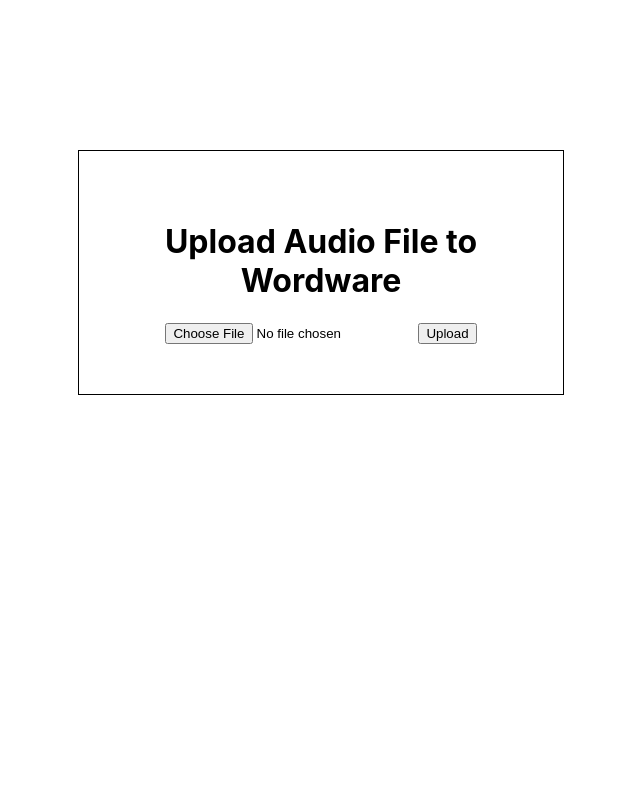
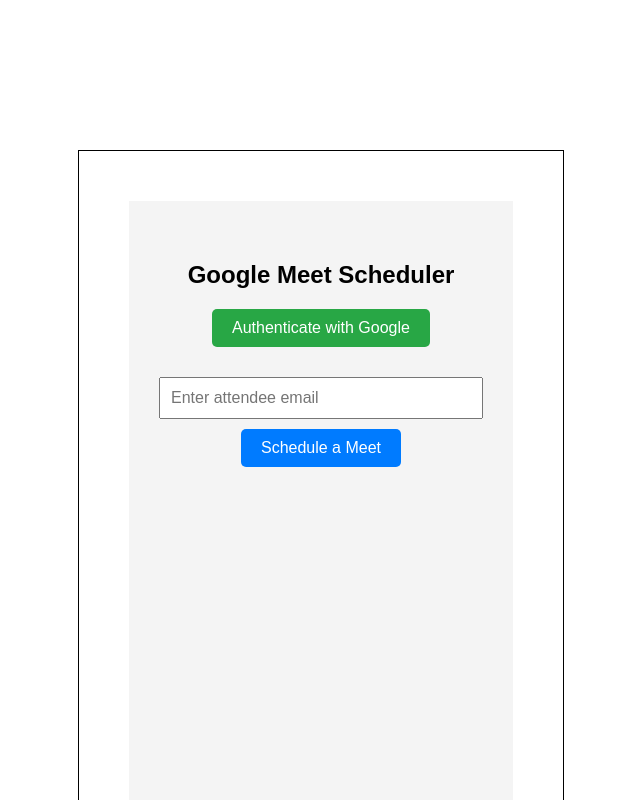
Before and after one commit to astik0398/gmail_ai_agent, a React (Create React App) app: page / in a window 1280 px wide. Shown: the top 800 px of the page, without its empty margins (319-959 px from the left). Built offline with nearby package versions, Linux system fonts and the light colour scheme.

Commit message:
more dynamic due time

```diff
--- a/package.json
+++ b/package.json
@@ -6,6 +6,7 @@
     "@supabase/supabase-js": "^2.49.1",
     "axios": "^1.7.9",
     "cra-template": "1.2.0",
+    "open": "^10.1.0",
     "react": "^19.0.0",
     "react-dom": "^19.0.0",
     "react-scripts": "5.0.1",
--- a/src/App.js
+++ b/src/App.js
@@ -2,12 +2,14 @@
 import './App.css';
 import ChatBot from './ChatBot';
 import Transcribe from './Transcribe';
+import ScheduleMeet from './ScheduleMeet';
 
 function App() {
   return (
     <div style={{border:'1px solid black', margin:'auto', marginTop:'150px', padding:'50px'}} className="App">
       {/* <ChatBot/> */}
-      <Transcribe/>
+      {/* <Transcribe/> */}
+      <ScheduleMeet/>
     </div>
   );
 }
--- /dev/null
+++ b/src/ScheduleMeet.jsx
@@ -0,0 +1,163 @@
+import React, { useState } from "react";
+
+function App() {
+  const [email, setEmail] = useState("");
+  const [meetLink, setMeetLink] = useState("");
+  const [error, setError] = useState("");
+
+  const handleAuth = () => {
+    window.location.href = "http://localhost:8000/auth";
+  };
+
+  const scheduleMeeting = async () => {
+    setMeetLink("");
+    setError("");
+
+    if (!email) {
+      setError("Please enter an email address.");
+      return;
+    }
+
+    try {
+      const response = await fetch("http://localhost:8000/schedule-meet", {
+        method: "POST",
+        headers: {
+          "Content-Type": "application/json",
+        },
+        body: JSON.stringify({ email }),
+      });
+
+      const data = await response.json();
+
+      if (data.meetLink) {
+        setMeetLink(data.meetLink);
+      } else {
+        setError(data.error || "Something went wrong.");
+      }
+    } catch (err) {
+      setError("Error scheduling meeting.");
+    }
+  };
+
+  return (
+    <div style={styles.container}>
+      <h2>Google Meet Scheduler</h2>
+
+      <button style={styles.authButton} onClick={handleAuth}>
+        Authenticate with Google
+      </button>
+
+      <input
+        type="email"
+        placeholder="Enter attendee email"
+        value={email}
+        onChange={(e) => setEmail(e.target.value)}
+        style={styles.input}
+      />
+
+      <button style={styles.scheduleButton} onClick={scheduleMeeting}>
+        Schedule a Meet
+      </button>
+
+      {meetLink && (
+  <div style={styles.card}>
+    <h3 style={styles.cardTitle}>Meeting Scheduled ✅</h3>
+    <p><strong>Title:</strong> Scheduled Meeting</p>
+    <p><strong>Description:</strong> This is an auto-scheduled Google Meet.</p>
+    <p><strong>Time:</strong> 1 hour from now (1-hour duration)</p>
+    <button
+      style={styles.joinButton}
+      onClick={() => window.open(meetLink, "_blank")}
+    >
+      Join Meet
+    </button>
+  </div>
+)}
+
+
+      {error && <p style={styles.error}>Error: {error}</p>}
+    </div>
+  );
+}
+
+const styles = {
+  joinButton: {
+    marginTop: 15,
+    padding: "10px 20px",
+    backgroundColor: "#0F9D58", // Google Meet green
+    color: "white",
+    fontSize: 16,
+    border: "none",
+    borderRadius: 8,
+    cursor: "pointer",
+    transition: "background-color 0.2s ease-in-out",
+  },
+  joinButtonHover: {
+    backgroundColor: "#0c7c43",
+  },
+
+  container: {
+    fontFamily: "sans-serif",
+    display: "flex",
+    flexDirection: "column",
+    alignItems: "center",
+    padding: 40,
+    backgroundColor: "#f4f4f4",
+    minHeight: "100vh",
+  },
+  input: {
+    padding: 10,
+    fontSize: 16,
+    margin: 10,
+    width: 300,
+  },
+  authButton: {
+    padding: "10px 20px",
+    fontSize: 16,
+    backgroundColor: "#28a745",
+    color: "#fff",
+    border: "none",
+    borderRadius: 5,
+    marginBottom: 20,
+    cursor: "pointer",
+  },
+  scheduleButton: {
+    padding: "10px 20px",
+    fontSize: 16,
+    backgroundColor: "#007bff",
+    color: "#fff",
+    border: "none",
+    borderRadius: 5,
+    cursor: "pointer",
+  },
+  success: {
+    marginTop: 20,
+    color: "green",
+  },
+  error: {
+    marginTop: 20,
+    color: "red",
+  },
+  card: {
+    marginTop: 30,
+    padding: 20,
+    borderRadius: 12,
+    backgroundColor: "#ffffff",
+    boxShadow: "0 4px 12px rgba(0, 0, 0, 0.1)",
+    width: "90%",
+    maxWidth: 500,
+    textAlign: "left",
+    color: "#333",
+    lineHeight: 1.6,
+  },
+
+  cardTitle: {
+    marginBottom: 10,
+    fontSize: "1.2rem",
+    color: "#007bff",
+    fontWeight: "bold",
+  }
+
+};
+
+export default App;
--- a/src/Transcribe.jsx
+++ b/src/Transcribe.jsx
@@ -120,6 +120,12 @@
       console.log('parsedChunks', parsedChunks);
       console.log('parsedChunks length', parsedChunks[parsedChunks.length-1].value.values.new_generation);
 
+      const cleanText = parsedChunks[parsedChunks.length-1].value.values['Speech-to-text with Deepgram'].output.transcript
+      console.log('actual audio--->', cleanText);
+
+      const cleanedTranscript = cleanText.replace(/^\n?Speaker \d+: /, '').trim();
+
+      console.log(cleanedTranscript);
 
       // const transcript =
       //   response.data?.find(chunk => chunk.value?.type === 'tool' && chunk.value?.label === 'Speech-to-text with Deepgram')?.value?.output?.transcript || '';
```
Also changed, not shown: 1 other file (tests, documents, lock files or other folders).
